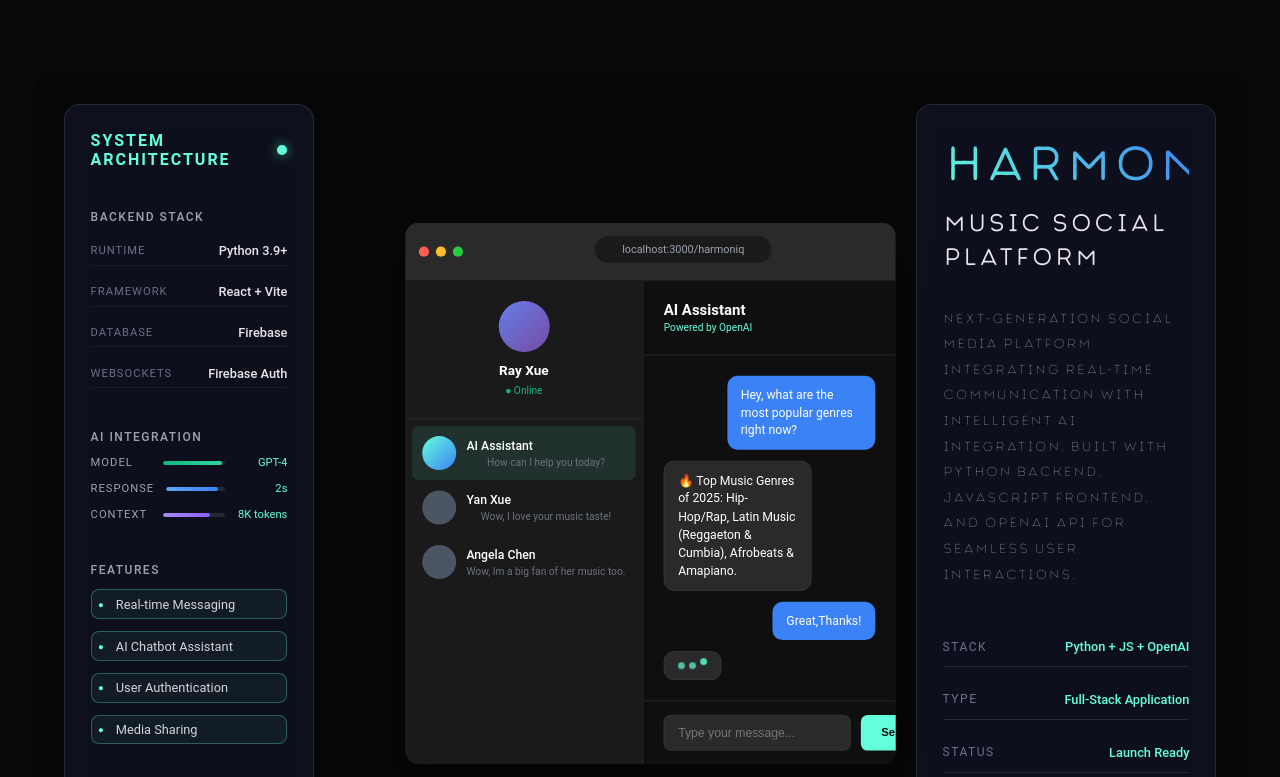
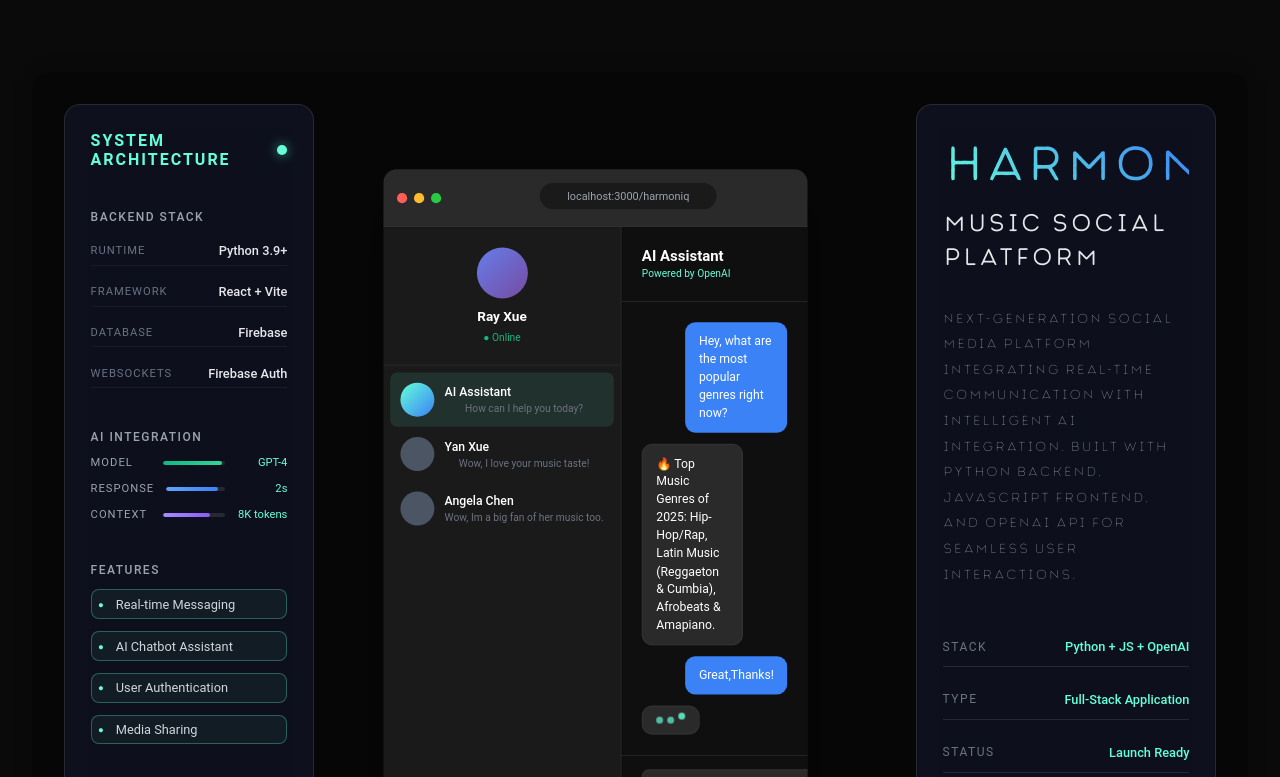
Before and after one commit to Mmach1ne/Portfolio-Website, a React (Vite) app: page / in a window 1280 px wide. Shown: the part 3403-4180 px from the top of the page. Built offline with nearby package versions, Linux system fonts and the light colour scheme.

Commit message:
small fix

```diff
--- a/src/styles/ProjectSection3.css
+++ b/src/styles/ProjectSection3.css
@@ -221,10 +221,11 @@
   flex: 2 1 clamp(400px, 60%, 800px);  /* Changed from 300px, 50%, 640px */
   display: flex;
   align-items: center;
-  justify-content: center;
+  justify-content: flex-start;  /* Changed from center */
   min-width: 0;
   max-width: 800px;  /* Changed from 600px */
-  margin: 0 auto;
+  margin: 0;  /* Changed from auto */
+  padding-left: 1rem;  /* Added padding */
 }
 
 .browser-window {
```
